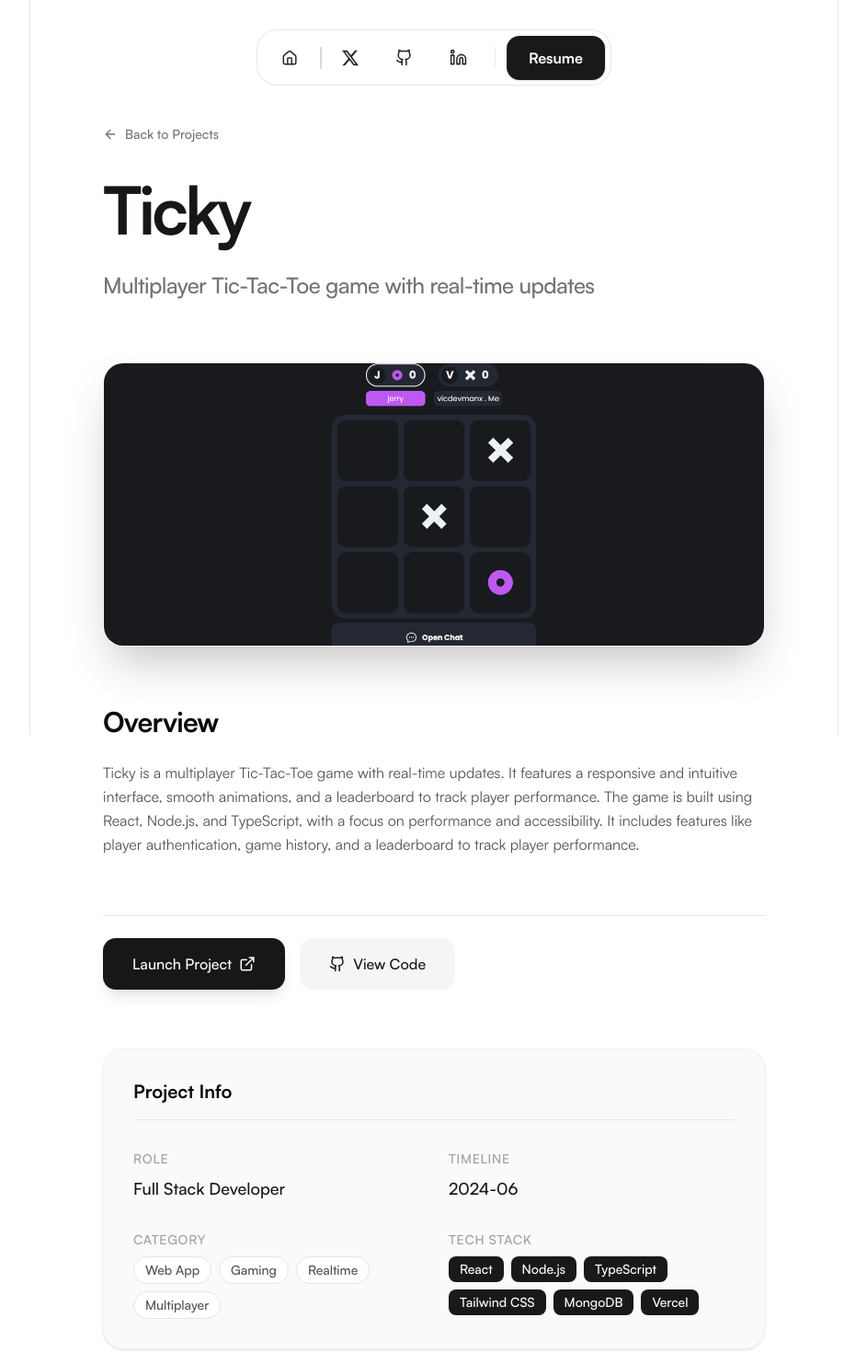
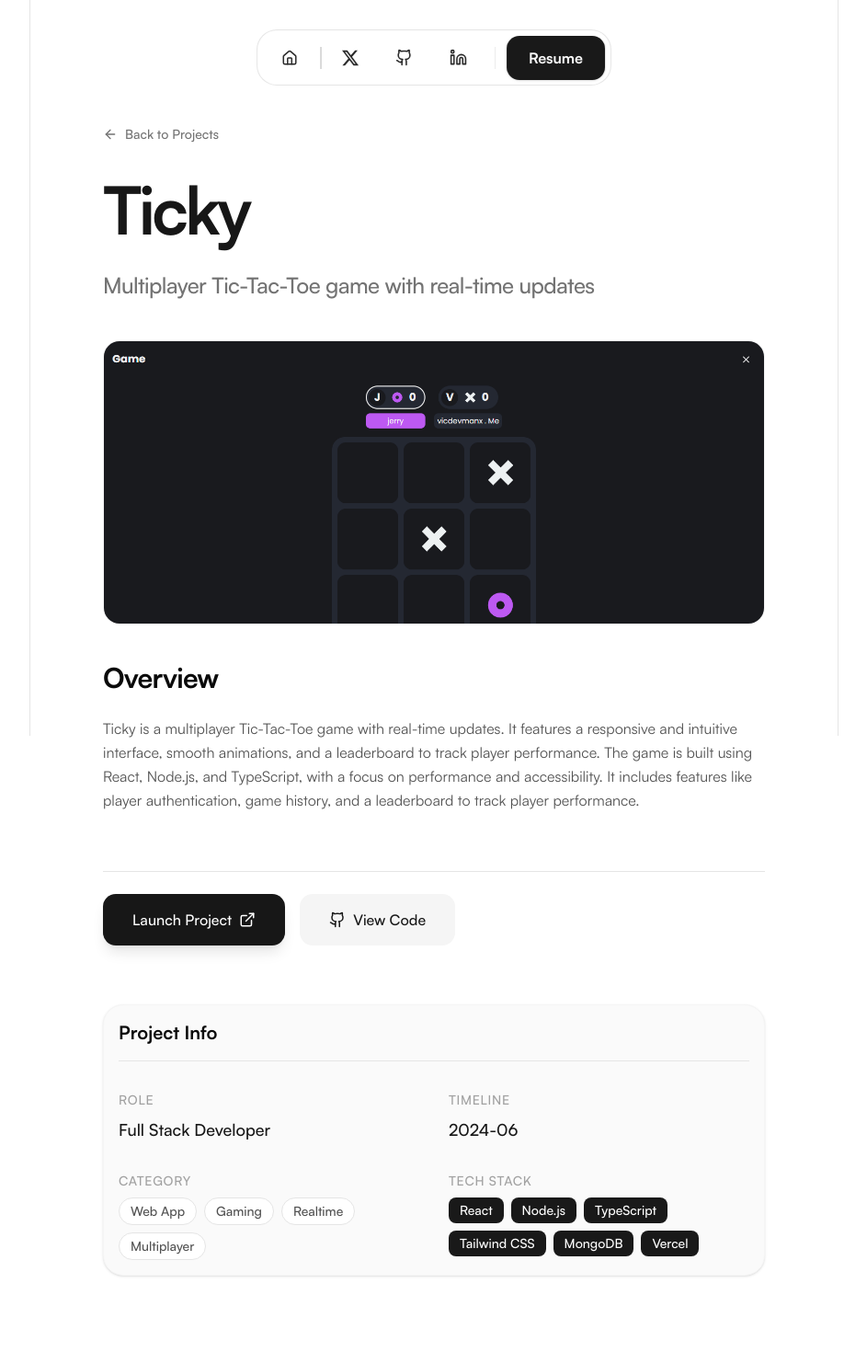
Before and after one commit to vicdevman/vicdevman, a Next.js app: page /projects/ticky in a window 1280 px wide. Shown: the top 1470 px of the page at 92% size, without its empty margins (168-1111 px from the left). Built offline with nearby package versions, Linux system fonts and the light colour scheme.

Commit message:
fix: project details ui update

```diff
--- a/app/components/projectDetail.js
+++ b/app/components/projectDetail.js
@@ -81,7 +81,7 @@ export default function ProjectDetail() {
   return (
     <div className="flex flex-col min-h-screen bg-white">
       {/* Hero Section */}
-      <div className="pt-32 pb-16 px-6 max-w-3xl mx-auto w-full">
+      <div className="pt-32 pb-10 px-6 max-w-3xl mx-auto w-full">
         <motion.div
           initial={{ opacity: 0, x: -20 }}
           animate={{ opacity: 1, x: 0 }}
@@ -120,17 +120,17 @@ export default function ProjectDetail() {
         initial={{ opacity: 0, scale: 0.95 }}
         animate={{ opacity: 1, scale: 1 }}
         transition={{ duration: 0.8, delay: 0.2, ease: [0.16, 1, 0.3, 1] }}
-        className="w-full max-w-3xl mx-auto px-6 mb-16"
+        className="w-full max-w-3xl mx-auto px-6 mb-10"
       >
         <div
           onClick={() => openLightbox(0)}
-          className="relative w-full aspect-[16/9] md:aspect-[21/9] rounded-3xl overflow-hidden cursor-zoom-in group shadow-2xl border border-neutral-100"
+          className="relative w-full aspect-[16/9] md:aspect-[21/9] rounded-2xl overflow-hidden cursor-zoom-in group shadow-xdatel border border-neutral-100"
         >
           <Image
             src={project.image}
             alt={project.title}
             fill
-            className="object-cover group-hover:scale-105 transition-transform duration-700"
+            className="object-cover object-top group-hover:scale-105 transition-transform duration-700"
             priority
           />
           <div className="absolute inset-0 bg-black/5 group-hover:bg-transparent transition-colors duration-500" />
@@ -196,7 +196,7 @@ export default function ProjectDetail() {
               viewport={{ once: true, margin: "-100px" }}
               variants={fadeUp}
               transition={{ duration: 0.6, delay: 0.2 }}
-              className="bg-neutral-50 p-8 rounded-3xl border border-neutral-100 shadow-sm"
+              className="bg-neutral-50 p-4 rounded-3xl border border-neutral-100 shadow-sm"
             >
               <h3 className="text-xl font-[satoshi-bold] mb-8 pb-4 border-b border-neutral-200">
                 Project Info
```
